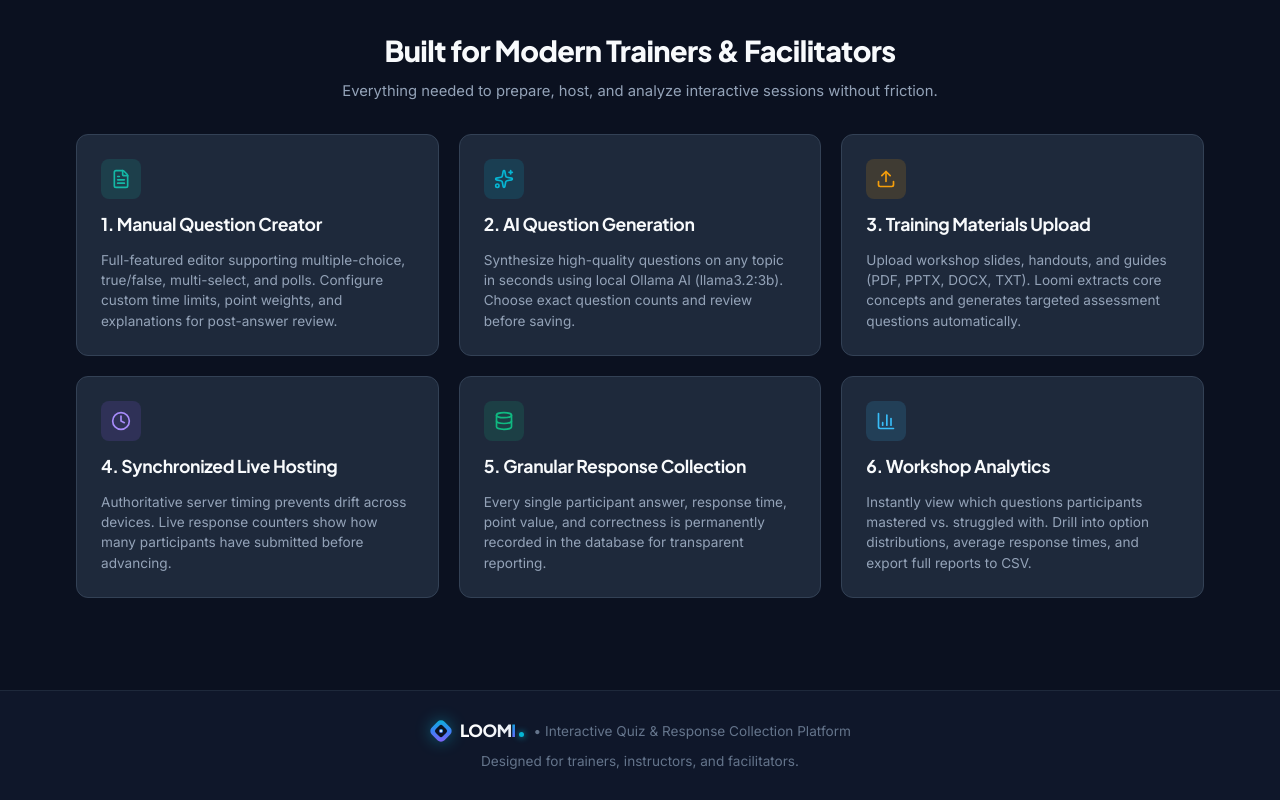
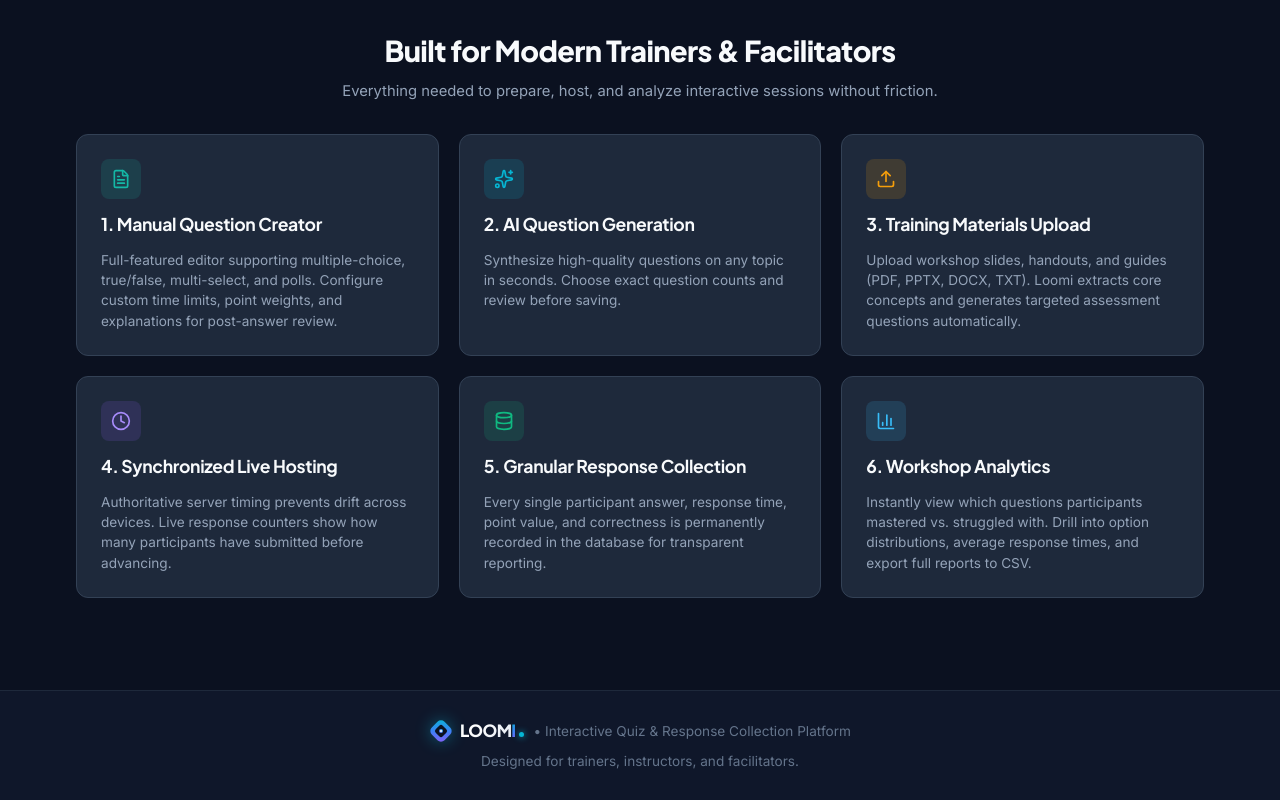
Before and after one commit to Syuheila/kuizila, a React (Vite) app in the folder frontend/: page / in a window 1280 px wide. Shown: the part 708-1508 px from the top of the page. Built offline with nearby package versions, Linux system fonts and the light colour scheme.

Commit message:
refactor: remove local Ollama AI model text from homepage

```diff
--- a/frontend/src/pages/LandingPage.jsx
+++ b/frontend/src/pages/LandingPage.jsx
@@ -333,7 +333,7 @@ export default function LandingPage() {
                 2. AI Question Generation
               </h3>
               <p style={{ fontSize: '0.85rem', color: '#94A3B8', lineHeight: 1.5, margin: 0 }}>
-                Synthesize high-quality questions on any topic in seconds using local Ollama AI (llama3.2:3b). Choose exact question counts and review before saving.
+                Synthesize high-quality questions on any topic in seconds. Choose exact question counts and review before saving.
               </p>
             </div>
 
```
